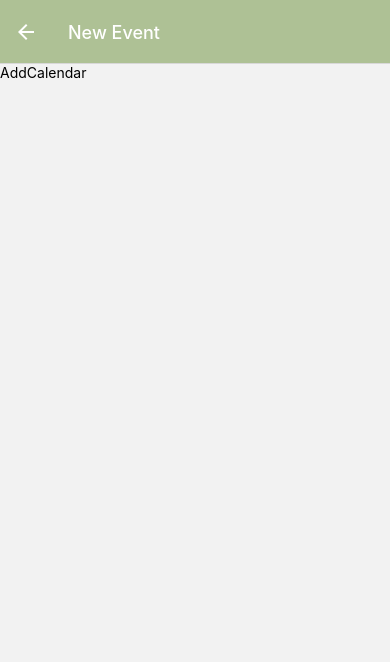
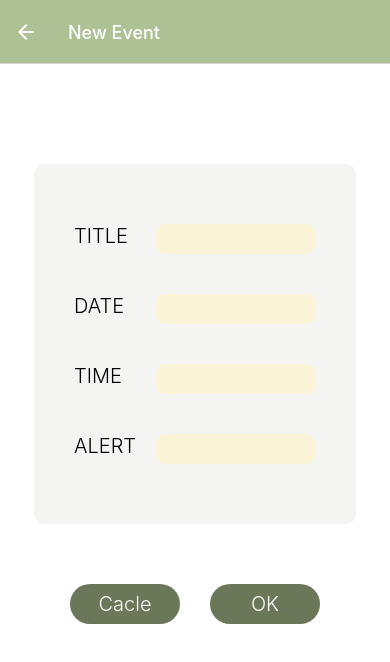
Before and after one commit to GDSC-sswu-A/WithParentsFront, a React Native app: screen /AddCalendar in a window 390 px wide. Shown: the top 662 px of the page. Built offline with nearby package versions, Linux system fonts and the light colour scheme.

Commit message:
#9 일정추가 임시화면 구현

```diff
--- /dev/null
+++ b/src/component/AddCalendarComponent.tsx
@@ -0,0 +1,84 @@
+import { View, Text, StyleSheet, TextInput, Keyboard } from 'react-native'
+import React, {useState} from 'react'
+
+import { GreenButton } from './ButtonComponent'
+
+export default function AddCalendarComponent({navigation}) {
+
+  const [text, setText] = useState('');
+
+  const Input = ()=>{
+    setText('');
+    Keyboard.dismiss();
+    console.log(text)
+}
+
+const Cancle = ()=>{
+    if (navigation?.canGoBack()){
+        navigation.goBack()
+        return true
+    }
+    return false
+}
+
+  return (
+    <View style={styles.container}>
+      <View style={styles.line}>
+        <Text style={styles.txt}>TITLE</Text>
+        <TextInput
+        style = {styles.title}
+        ></TextInput>
+      </View>
+
+      <View style={styles.line}>
+        <Text style={styles.txt}>DATE</Text>
+        <TextInput
+        style = {styles.title}
+        ></TextInput>
+      </View>
+
+      <View style={styles.line}>
+        <Text style={styles.txt}>TIME</Text>
+        <TextInput
+        style = {styles.title}
+        ></TextInput>
+      </View>
+
+      <View style={styles.line}>
+        <Text style={styles.txt}>ALERT</Text>
+        <TextInput
+        style = {styles.title}
+        ></TextInput>
+      </View>
+
+    </View>
+
+
+  )
+}
+
+const styles = StyleSheet.create({
+    container : {
+        backgroundColor : '#F4F5F3',
+        padding : 40,
+        borderRadius : 10,
+    },
+    title : {
+        width : 160,
+        height : 30,
+        borderRadius : 10,
+        backgroundColor : '#FCF4D6',
+        padding : 10,
+        marginLeft : 20
+    },
+    line : {
+        flexDirection : 'row',
+        justifyContent: 'space-between',
+        marginTop : 20,
+        marginBottom : 20
+    },
+    txt : {
+        fontSize : 20,
+        fontWeight : '300'
+    },
+})
--- a/src/screens/Calendar/AddCalendar.tsx
+++ b/src/screens/Calendar/AddCalendar.tsx
@@ -1,10 +1,55 @@
-import { View, Text } from 'react-native'
-import React from 'react'
+import { View, Text, StyleSheet, Keyboard } from 'react-native'
+import React, {useState} from 'react'
 
-export default function AddCalendar() {
+import AddCalendarComponent from '../../component/AddCalendarComponent'
+import { GreenButton } from '../../component/ButtonComponent';
+export default function AddCalendar({navigation}) {
+
+  const [text, setText] = useState('');
+
+  const Input = ()=>{
+    setText('');
+    Keyboard.dismiss();
+    console.log(text)
+}
+
+const Cancle = ()=>{
+    if (navigation?.canGoBack()){
+        navigation.goBack()
+        return true
+    }
+    return false
+}
+
+
   return (
-    <View>
-      <Text>AddCalendar</Text>
+    <View style={styles.container}>
+        <View style={styles.view}>
+        <AddCalendarComponent />
+        </View>
+        <View style={styles.btn}>
+      <GreenButton text='Cacle' on={Cancle}/>
+        <GreenButton text='OK' on={Input}/>
+        </View>
     </View>
   )
 }
+
+const styles = StyleSheet.create({
+    container : {
+        flex : 1,
+        backgroundColor: 'white',
+        alignItems : 'center'
+    },
+    view : {
+        marginTop : 100,
+        height : 370
+    },
+    btn :{
+      marginTop : 50,
+      width : 250,
+      flexDirection : 'row',
+      justifyContent: 'space-between'
+    }
+
+})
```
